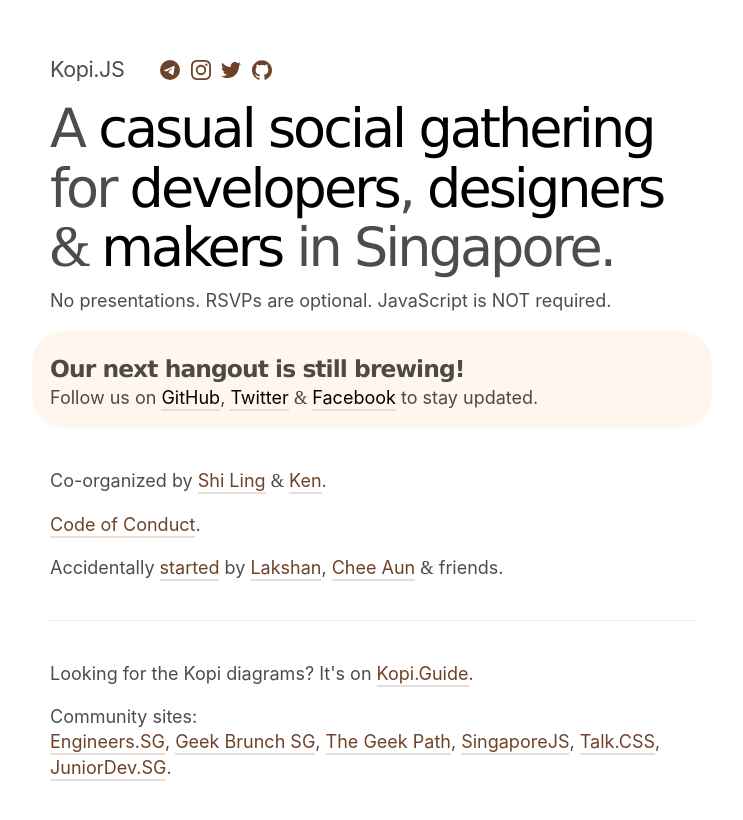
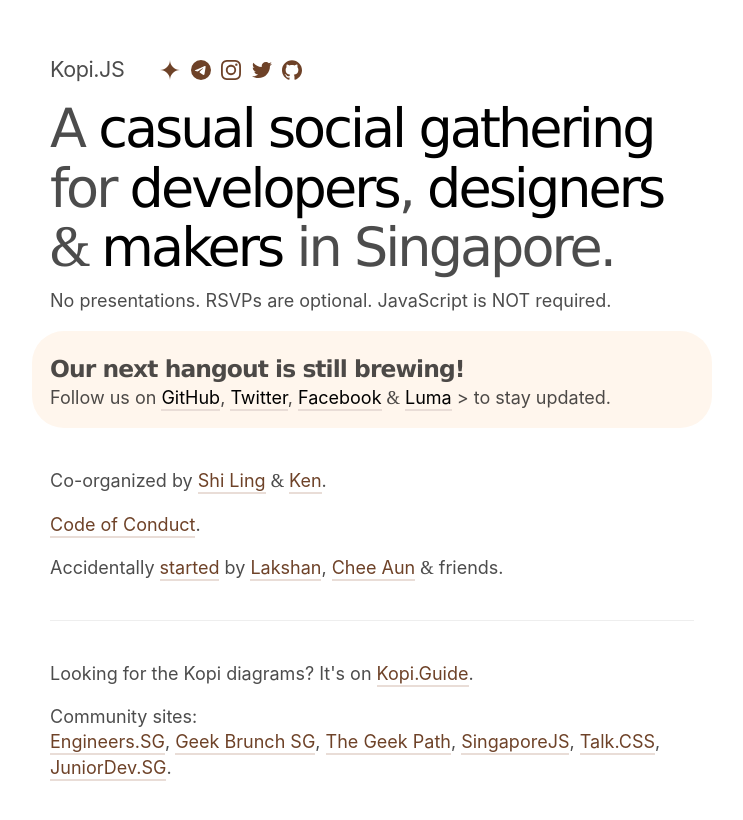
Before and after one commit to KopiJS/kopijs.org, a website: page public/index.html in a window 1280 px wide. Shown: the whole page, without its empty margins (268-1011 px from the left). Drawn offline with Linux system fonts and the light colour scheme; no server answers; a web font is replaced by a local one.

Commit message:
Add Luma link with correct brand icon to social bar

```diff
--- a/public/index.html
+++ b/public/index.html
@@ -31,6 +31,12 @@
   <div class="container">
     <h1>Kopi.JS</h1>
     <div class="social">
+      <a href="https://luma.com/kopijs">
+        <svg viewBox="0 0 133 134" width="20" height="20">
+          <title>RSVP on Luma</title>
+          <path fill="currentColor" d="M133 67C96.282 67 66.5 36.994 66.5 0c0 36.994-29.782 67-66.5 67 36.718 0 66.5 30.006 66.5 67 0-36.994 29.782-67 66.5-67"/>
+        </svg>
+      </a>
       <a href="https://t.me/+ab-_97-QrFk3OTdl">
         <svg viewBox="0 0 24 24" width="20" height="20">
           <title>Join us on Telegram</title>
@@ -92,9 +98,10 @@
       <p>
         Follow us on
         <a href="https://github.com/KopiJS/kopi.js/issues">GitHub</a>,
-        <a href="https://twitter.com/kopi_js">Twitter</a>
+        <a href="https://twitter.com/kopi_js">Twitter</a>,
+        <a href="https://facebook.com/kopijs">Facebook</a>
         <span class="ampersand">&amp;</span>
-        <a href="https://facebook.com/kopijs">Facebook</a
+        <a href="https://luma.com/kopijs">Luma</a>
         ><!--
         <span class="ampersand">&amp;</span> sign up-->
         to stay updated.
```
Also changed, not shown: source/luma.svg (added).
